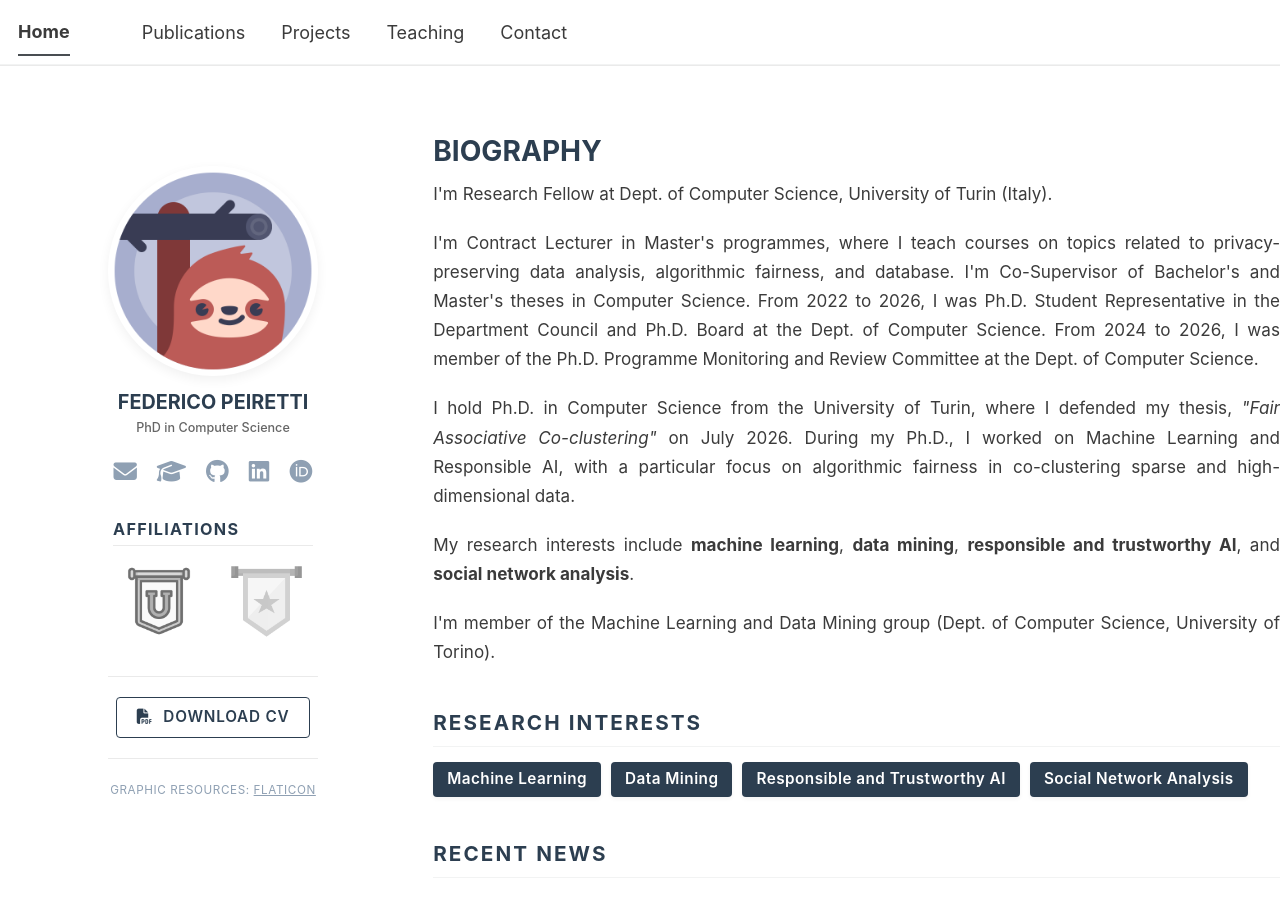
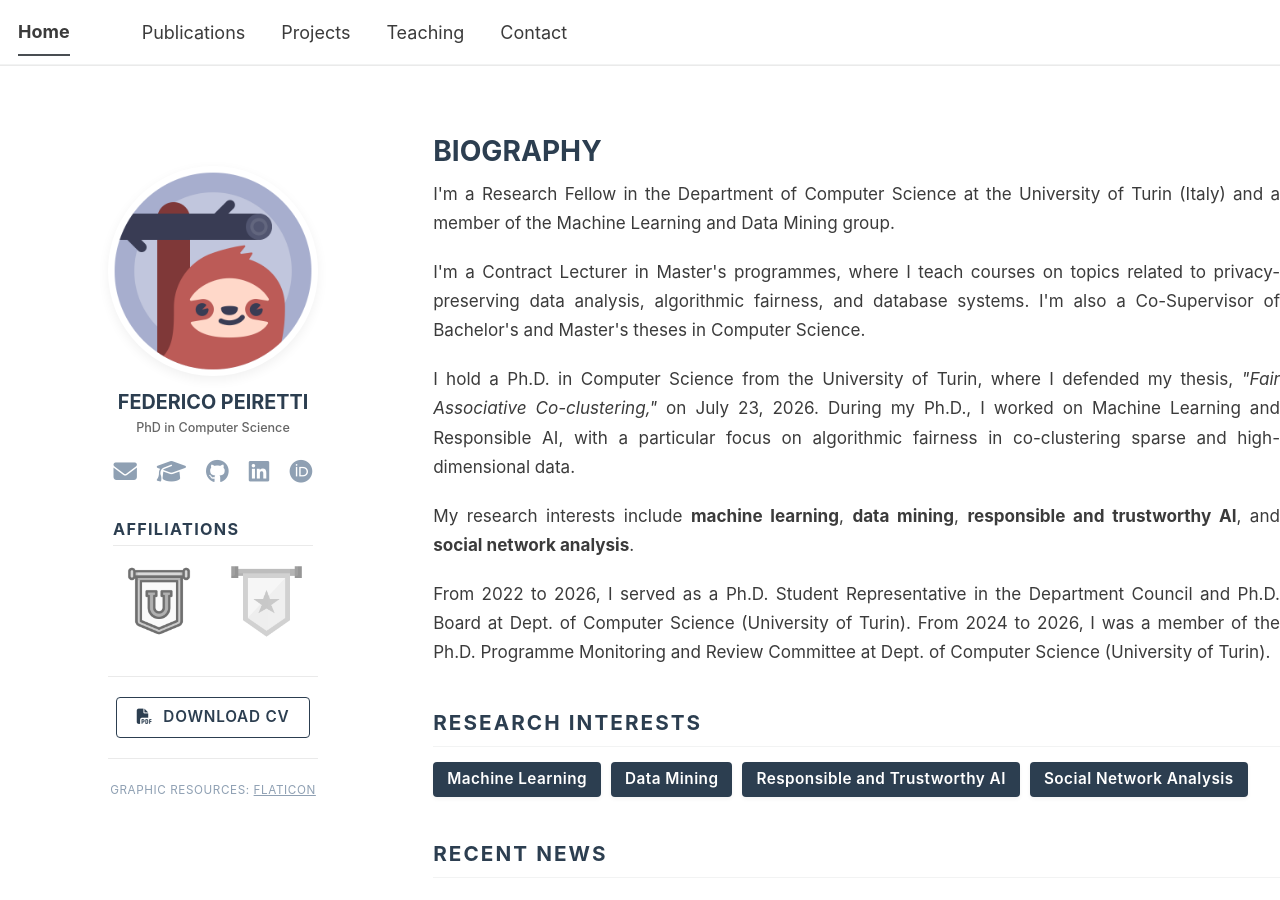
Before and after one commit to federicopeiretti/federicopeiretti.github.io, a Jekyll site: the page built from _pages/about.md, in a window 1280 px wide and 900 px high. Built offline with Jekyll 4.4.1, drawn with Linux system fonts in a browser that asks for light colours; a script bundle is joined from its source files by our own code; library files that are not in the unit come from our copies; part of the change alters nothing that is shown.

Commit message:
update short bio

```diff
--- a/_pages/about.md
+++ b/_pages/about.md
@@ -185,15 +185,15 @@ redirect_from:
 </style>
 
 <div class="content-text">
-  I'm Research Fellow at Dept. of Computer Science, University of Turin (Italy).
+  I'm a Research Fellow in the Department of Computer Science at the University of Turin (Italy) and a member of the Machine Learning and Data Mining group.
 </div>
 
 <div class="content-text">
-  I'm Contract Lecturer in Master's programmes, where I teach courses on topics related to privacy-preserving data analysis, algorithmic fairness, and database. I'm Co-Supervisor of Bachelor's and Master's theses in Computer Science. From 2022 to 2026, I was Ph.D. Student Representative in the Department Council and Ph.D. Board at the Dept. of Computer Science. From 2024 to 2026, I was member of the Ph.D. Programme Monitoring and Review Committee at the Dept. of Computer Science.
+  I'm a Contract Lecturer in Master's programmes, where I teach courses on topics related to privacy-preserving data analysis, algorithmic fairness, and database systems. I'm also a Co-Supervisor of Bachelor's and Master's theses in Computer Science.
 </div>
 
 <div class="content-text">
-  I hold Ph.D. in Computer Science from the University of Turin, where I defended my thesis, <em>"Fair Associative Co-clustering"</em> on July 2026. During my Ph.D., I worked on Machine Learning and Responsible AI, with a particular focus on algorithmic fairness in co-clustering sparse and high-dimensional data.
+  I hold a Ph.D. in Computer Science from the University of Turin, where I defended my thesis, <em>"Fair Associative Co-clustering,"</em> on July 23, 2026. During my Ph.D., I worked on Machine Learning and Responsible AI, with a particular focus on algorithmic fairness in co-clustering sparse and high-dimensional data.
 </div>
 
 <div class="content-text">
@@ -201,7 +201,7 @@ redirect_from:
 </div>
 
 <div class="content-text">
-  I'm member of the Machine Learning and Data Mining group (Dept. of Computer Science, University of Torino).
+  From 2022 to 2026, I served as a Ph.D. Student Representative in the Department Council and Ph.D. Board at Dept. of Computer Science (University of Turin). From 2024 to 2026, I was a member of the Ph.D. Programme Monitoring and Review Committee at Dept. of Computer Science (University of Turin).
 </div>
 
 <!--<div class="collab-box" style="text-align: justify; text-justify: inter-word;">
```
